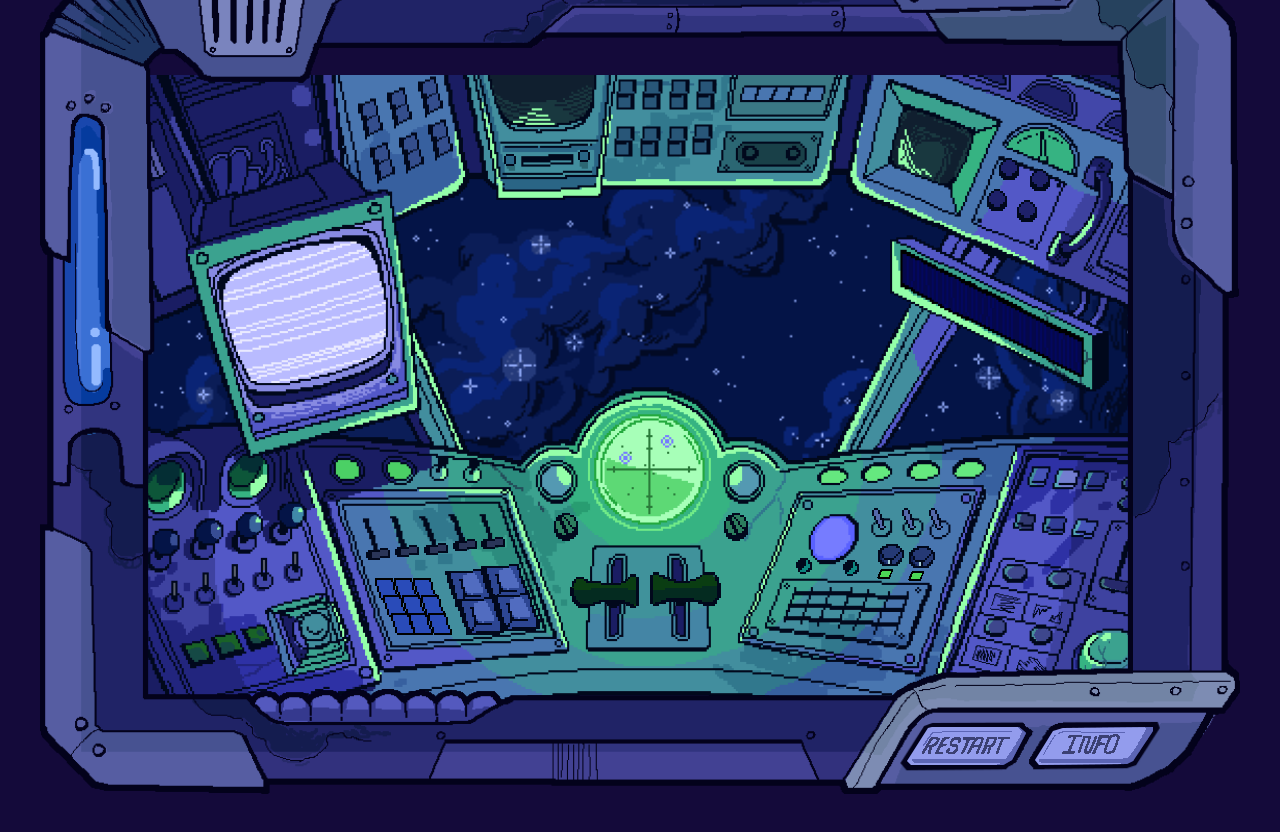
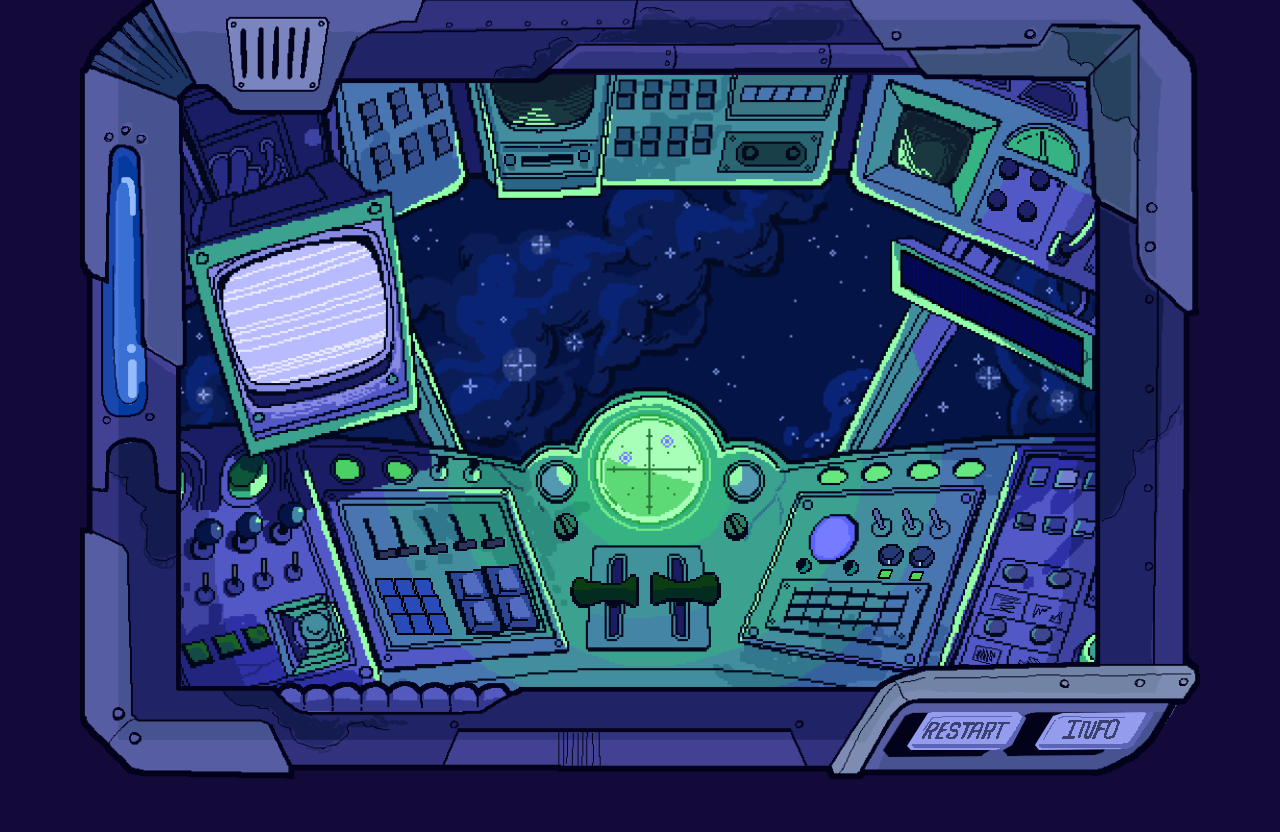
Before and after one commit to iesnoth/Trapped-in-Space, a plain HTML site: page index.html in a window 1280 px wide. Drawn offline with Linux system fonts and the light colour scheme.

Commit message:
fixed border moving around

```diff
--- a/index.html
+++ b/index.html
@@ -13,11 +13,12 @@
 </head>
 
 <body>
+    <div id="border-div">
+            <img src="assets/border.png" alt="border" id="border">
+        </div>
     <div id="container">
         <!-- Border -->
-        <div id="border-div">
-            <img src="assets/border.png" alt="border" id="border">
-        </div>
+
         <!-- Console top -->
         <div name="top-panel" id="top">
             <div id="left-buttons"></div>
--- a/index.js
+++ b/index.js
@@ -1,7 +1,7 @@
 const switchArray = [
     [
         //Bottom left sliders
-        move(buttonFunction('assets/slider/slider-down.png', 'assets/slider/slider-up.png', 'center-left',41)).to(-8, -63),
+        move(buttonFunction('assets/slider/slider-down.png', 'assets/slider/slider-up.png', 'center-left',41)).to(0, -63),
         move(buttonFunction('assets/slider/slider-down.png','assets/slider/slider-up.png', 'center-left',42)).to(-7, -60),
         move(buttonFunction('assets/slider/slider-down.png','assets/slider/slider-up.png', 'center-left',43)).to(-6, -58),
         move(buttonFunction('assets/slider/slider-down.png','assets/slider/slider-up.png', 'center-left',44)).to(-5, -54),
--- a/style.css
+++ b/style.css
@@ -41,11 +41,8 @@ body {
 
 #border-div{
     z-index: 5;
-    position: absolute;
-    width: 1200px;
-    height: auto;
-    bottom: -15%;
-    left:-10%;
+    position: fixed;
+    width: 1120px;
     pointer-events: none;
 }
 /* images for background */
```
